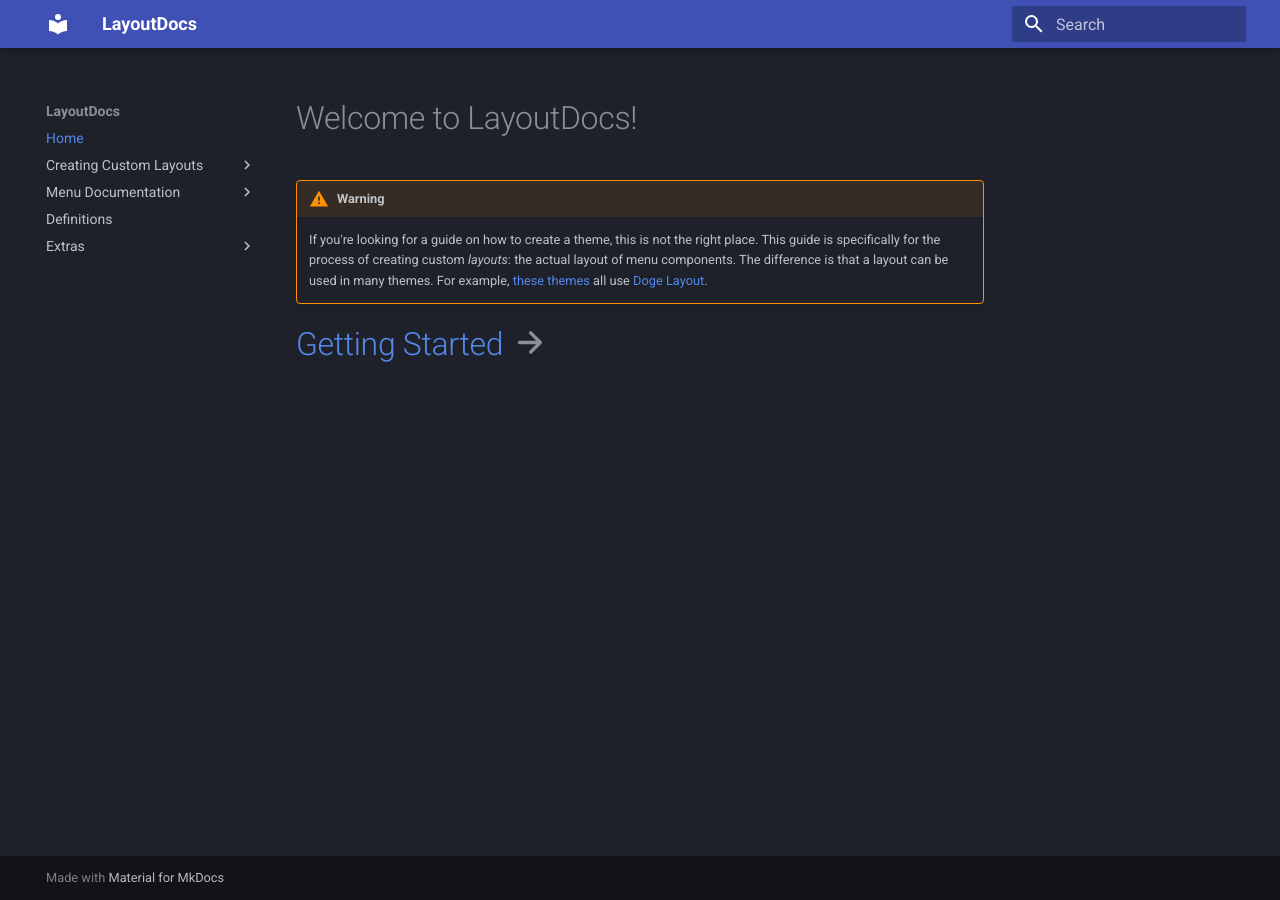
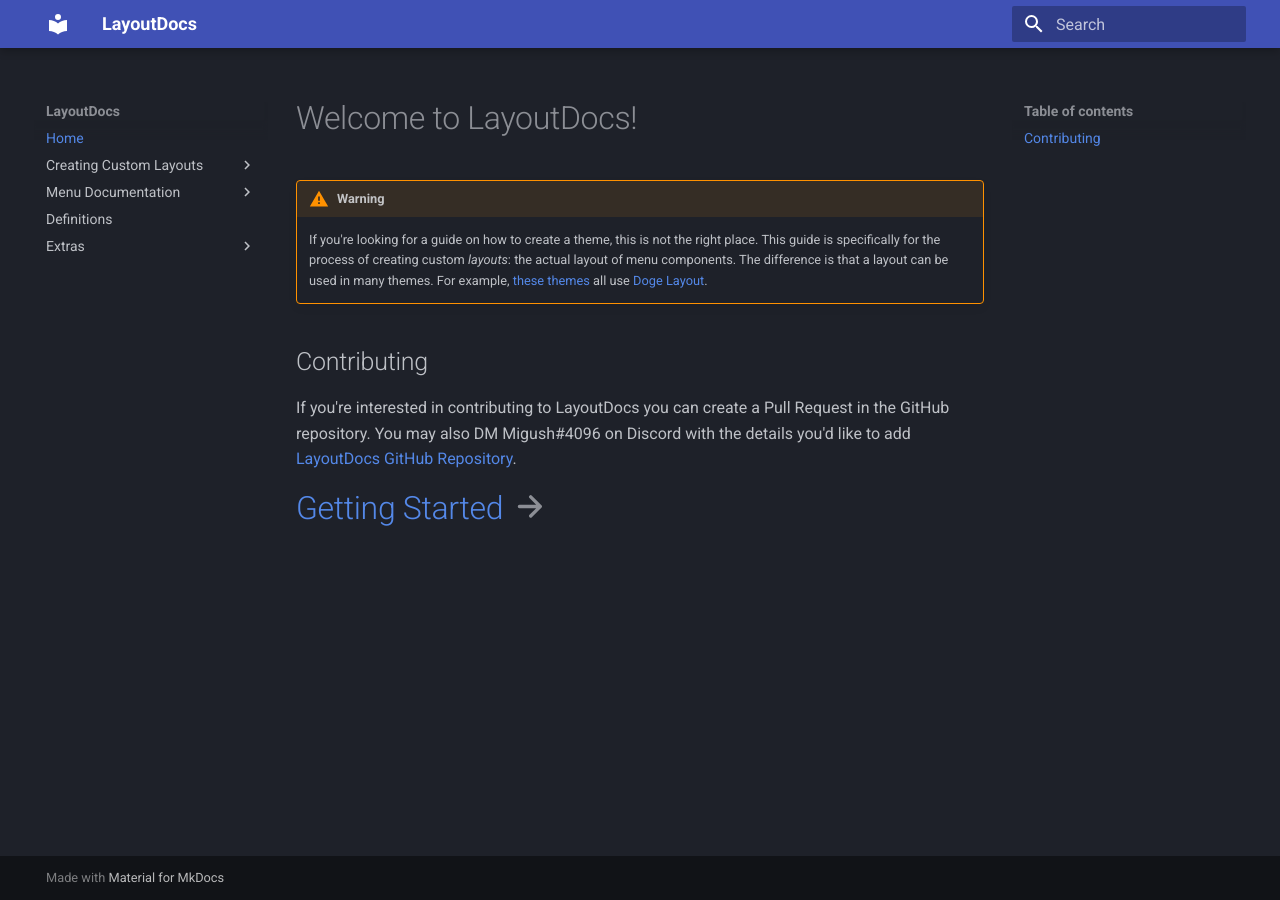
Before and after one commit to ThemezerNX/LayoutDocs, an MkDocs documentation site: the page built from docs/index.md, in a window 1280 px wide. Built offline with MkDocs 1.6.1 and Material for MkDocs 9.7.7, drawn with Linux system fonts in a browser that asks for light colours.

Commit message:
Add contributing instructions

```diff
--- a/docs/index.md
+++ b/docs/index.md
@@ -4,4 +4,9 @@
 !!! Warning
     If you're looking for a guide on how to create a theme, this is not the right place. This guide is specifically for the process of creating custom *layouts*: the actual layout of menu components. The difference is that a layout can be used in many themes. For example, [these themes](https://themezer.net/themes/homemenu?sort=updated&order=desc&layouts=e) all use [Doge Layout](https://themezer.net/layouts/homemenu/Doge-Layout-e).
 
+## Contributing
+
+If you're interested in contributing to LayoutDocs you can create a Pull Request in the GitHub repository.
+You may also DM Migush#4096 on Discord with the details you'd like to add [LayoutDocs GitHub Repository](https://github.com/ThemezerNX/LayoutDocs).
+
 # [Getting Started](guide/index.md) :octicons-arrow-right-16:
--- a/mkdocs.yml
+++ b/mkdocs.yml
@@ -38,6 +38,7 @@
                 Stationary Game Icons: guide/examples/stationary-game-icons/index.md
                 Custom Element Colors: guide/examples/custom-element-colors/index.md
                 Hide Header & Footer Lines: guide/examples/hide-header-footer-lines/index.md
+                Changing Applet Cursor Size: guide/examples/changing-applet-cursor-size/index.md
                 Pulling & Pushing Panes: guide/examples/pull-push-front-back/index.md
     - Menu Documentation:
           - Introduction: menu-docs/index.md
```
Also changed, not shown: docs/guide/examples/changing-applet-cursor-size/index.md (added, +5 -0 lines).
